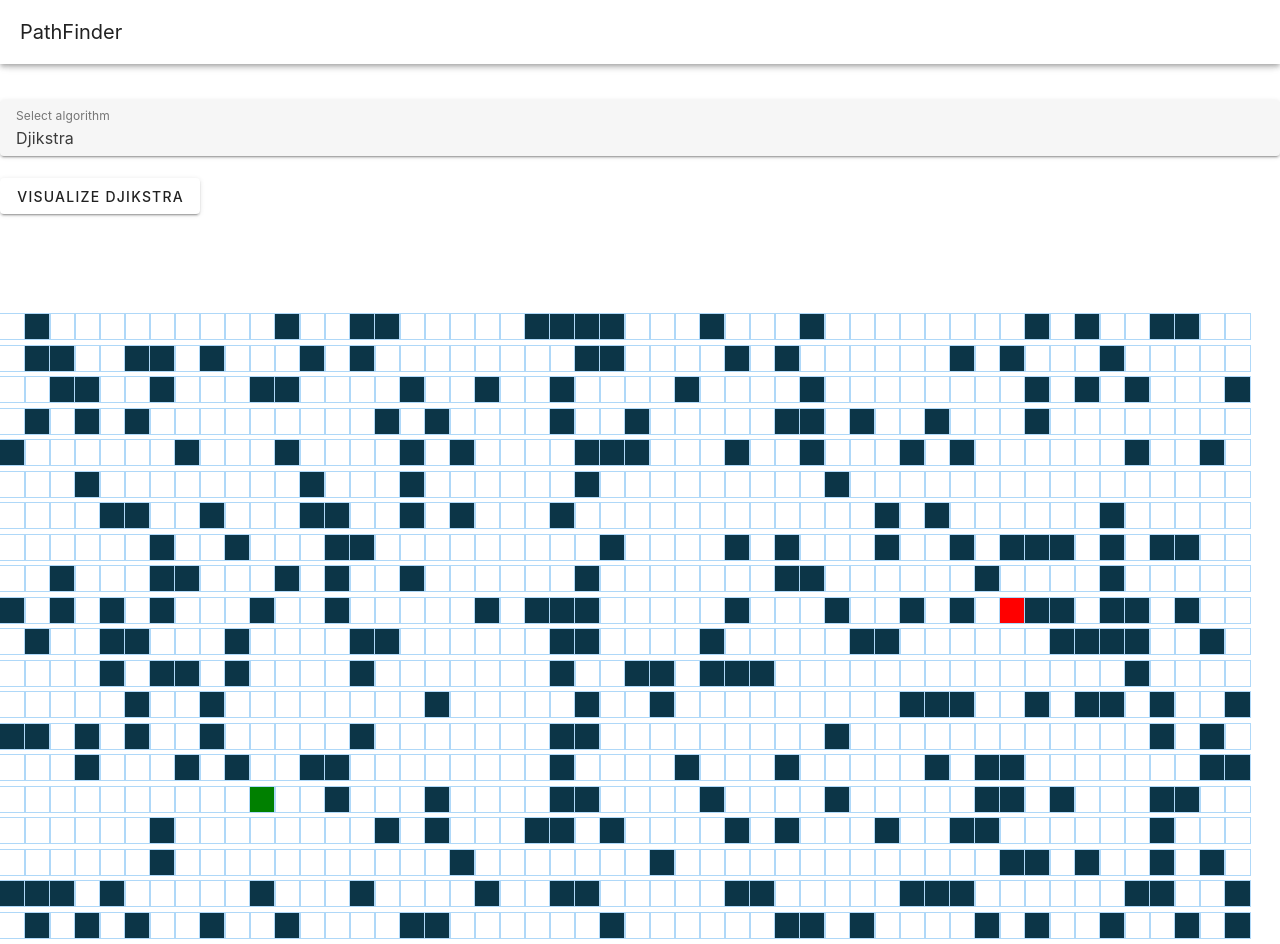
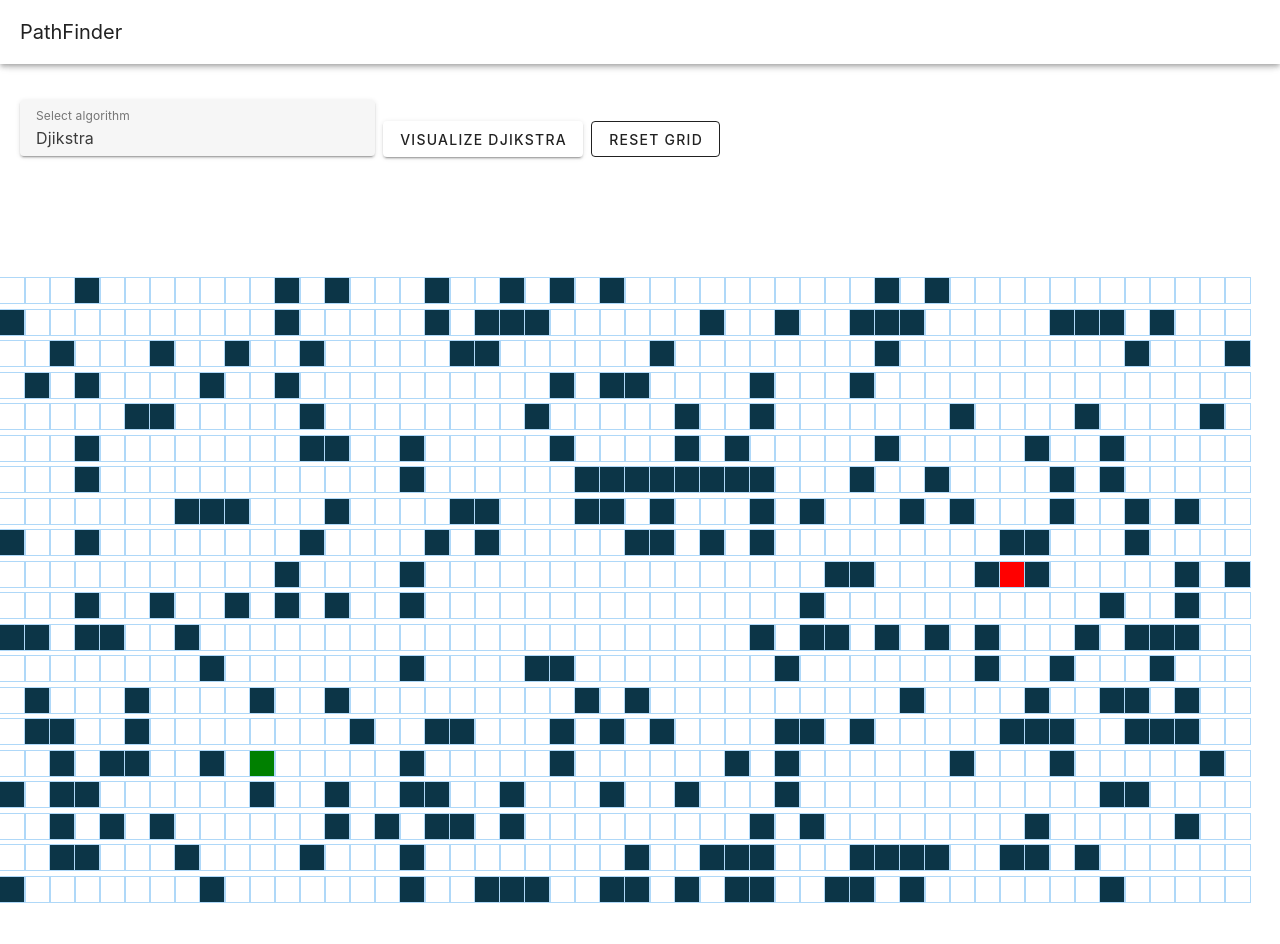
Before and after one commit to Hunnisoturi/PathFinders, a Vue app: page / in a window 1280 px wide. After the commit the page ends 908 px from the top, so only its background shows below. Built offline with nearby package versions, Linux system fonts and the light colour scheme.

Commit message:
All working now

```diff
--- a/src/components/GridComponent.vue
+++ b/src/components/GridComponent.vue
@@ -9,8 +9,9 @@ import { djikstra, getNodesInShortestPathOrder } from '../algorithms/djikstra';
 import { astar } from '../algorithms/astar';
 
 const grid: Ref<T[][]> = ref([]);
-
 const selectedAlg: Ref<SelectionItem> = ref({ title: 'Djikstra', value: 'djikstra' });
+const done: Ref<boolean> = ref(false);
+const running: Ref<boolean> = ref(false);
 
 interface SelectionItem {
   title: string;
@@ -21,9 +22,7 @@ const algs: SelectionItem[] = [
   { title: 'A*', value: 'astar' }
 ];
 
-onMounted(() => {
-  grid.value = getAstarGrid(20, 50) as T[][];
-});
+onMounted(() => (grid.value = getDjikstraGrid(20, 50) as T[][]));
 
 watch(selectedAlg, () => {
   if (selectedAlg.value.value === 'astar') {
@@ -63,6 +62,8 @@ const animateShortestPath = (nodesInShortestPathOrder: T[]) => {
       if (element) element.className = 'node node-shortest-path';
     }, 50 * i);
   }
+  done.value = true;
+  running.value = false;
 };
 
 const visualizeDjikstra = () => {
@@ -94,11 +95,19 @@ const visualizeAstar = () => {
 };
 
 const visualize = () => {
+  running.value = true;
   if (selectedAlg.value.value === 'djikstra') {
     visualizeDjikstra();
   } else if (selectedAlg.value.value === 'astar') {
     visualizeAstar();
   }
+};
+
+const reset = () => {
+  if (selectedAlg.value.value === 'djikstra') grid.value = getDjikstraGrid(20, 50) as T[][];
+  if (selectedAlg.value.value === 'astar') grid.value = getAstarGrid(20, 50) as T[][];
+  done.value = false;
+  running.value = false;
 };
 </script>
 
@@ -113,7 +122,8 @@ const visualize = () => {
       item-value="value"
       return-object
     />
-    <v-btn @click="visualize">Visualize {{ selectedAlg.title }}</v-btn>
+    <v-btn @click="visualize" :disabled="done || running">Visualize {{ selectedAlg.title }}</v-btn>
+    <v-btn @click="reset" :disabled="running" variant="outlined">Reset grid</v-btn>
   </div>
   <div class="grid">
     <div v-for="(row, rowIndex) in grid" class="row" :key="rowIndex">
@@ -134,6 +144,21 @@ const visualize = () => {
 }
 
 .selection {
+  display: flex;
+  flex-direction: row;
   margin-top: 100px;
+  margin-left: 20px;
+  margin-right: 20px;
+  gap: 8px;
+  align-items: center;
+  width: 700px;
+}
+
+.alg-select {
+  width: 400px;
+}
+
+.custom-button {
+  margin-bottom: 22px;
 }
 </style>
```
